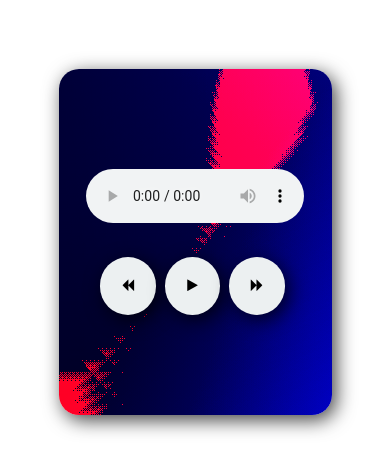
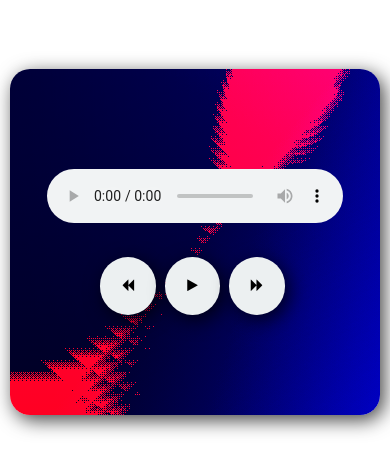
Before and after one commit to rahul429-wq/MusicPlayer, a plain HTML site: page index.html in a window 390 px wide. Shown: the part 180-652 px from the top of the page. Drawn offline with Linux system fonts and the light colour scheme.

Commit message:
Update style.css

```diff
--- a/style.css
+++ b/style.css
@@ -54,7 +54,10 @@ box-shadow: 4px 5px 19px 0px rgba(0,0,0,0.75);
 
   @media (max-width:768px) {
         .card {
-            width: 70%;
+            width: 100%;
+        }
+        .main{
+            padding: 10px;
         }
 
   }
```
